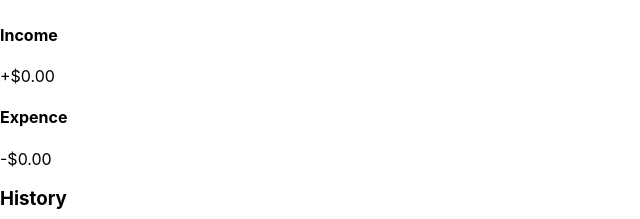
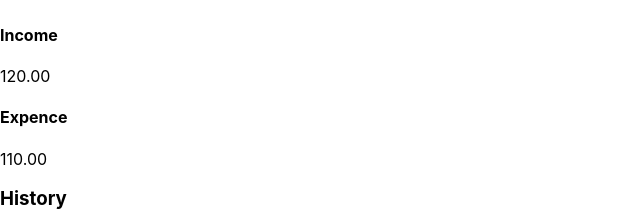
Before and after one commit to BilalHadid/Bootcamp_2020-Expense-Tracker, a React (Create React App) app: page / in a window 1280 px wide. Shown: the part 140-359 px from the top of the page, without its empty margins (0-640 px from the left). Built offline with nearby package versions, Linux system fonts and the light colour scheme.

Commit message:
Add DeleteTransaction.js

```diff
--- a/src/Component/Transaction.js
+++ b/src/Component/Transaction.js
@@ -1,11 +1,14 @@
-import React from 'react';
+import React,{useContext} from 'react';
+import {GlobalContext} from '../context/globalState'
 
 export const Transactionaction = ({transactions}) => {
+    const {deleteTransaction} = useContext(GlobalContext)
 
     const sign = transactions.ammount < 0 ? '-':'+';
     return(
-        <li>
-         {transactions.text} <span>{sign}${Math.abs(transactions.ammount)}</span><button>x</button>
+        <li className={transactions.ammount < 0? 'minus': 'plus'}>
+         {transactions.text} <span>{sign}${Math.abs(transactions.ammount)}</span>
+         <button onClick={() => deleteTransaction(transactions.id)}>x</button>
     </li>
     )
 
--- a/src/Component/incomeExpense.js
+++ b/src/Component/incomeExpense.js
@@ -1,15 +1,25 @@
-import React from 'react'
+import React,{useContext} from 'react'
+import {GlobalContext} from '../context/globalState.js'
 
 export const IncomeExpense = () => {
+    const {transaction} = useContext(GlobalContext)
+
+    const ammounts = transaction.map(transactions => transactions.ammount);
+    const income = ammounts
+    .filter(item => item > 0)
+    .reduce((acc,item) => (acc += item),0)
+    .toFixed(2)
+
+    const expence = (ammounts.filter(item => item<0).reduce((acc,item) => (acc += item), 0)* -1).toFixed(2)
     return(
         <div>
             <div>
                 <h4>Income</h4>
-                <p>+$0.00</p>
+                <p>{income}</p>
             </div>
             <div>
                 <h4>Expence</h4>
-                <p>-$0.00</p>
+                <p>{expence}</p>
             </div>
         </div>
     )
--- a/src/context/appReducer.js
+++ b/src/context/appReducer.js
@@ -1,5 +1,10 @@
 export default (state,action) => {
     switch(action.type){
+        case 'DELETE_TRANSACTION':
+            return{
+                ...state,
+                transaction: state.transaction.filter(transactions => transactions.id !== action.payload)
+            }
         default:
             return state;
     }
--- a/src/context/globalState.js
+++ b/src/context/globalState.js
@@ -13,10 +13,17 @@ export const GlobalContext = createContext(initialState);
 
 export const GlobalProvider = ({children}) => {
     const [state, dispatch] = useReducer(AppReducer,initialState)
+    function deleteTransaction(id) {
+        dispatch({
+            type: 'DELETE_TRANSACTION',
+            payload: id
+        })
+    }
 
     return(
         <GlobalContext.Provider value={{
-            transaction: state.transaction
+            transaction: state.transaction,
+            deleteTransaction
         }}>
             {children}
         </GlobalContext.Provider>
```
